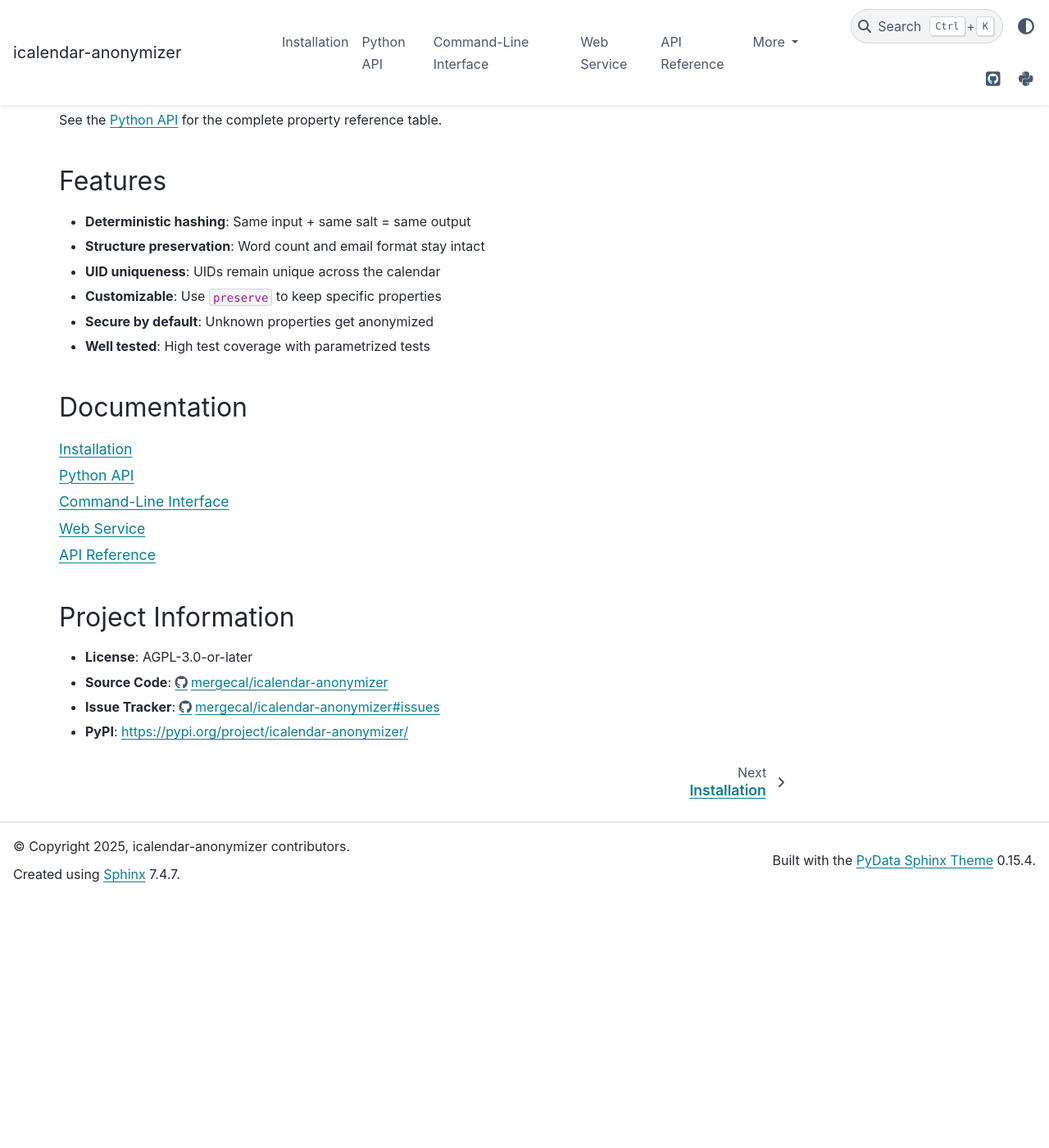
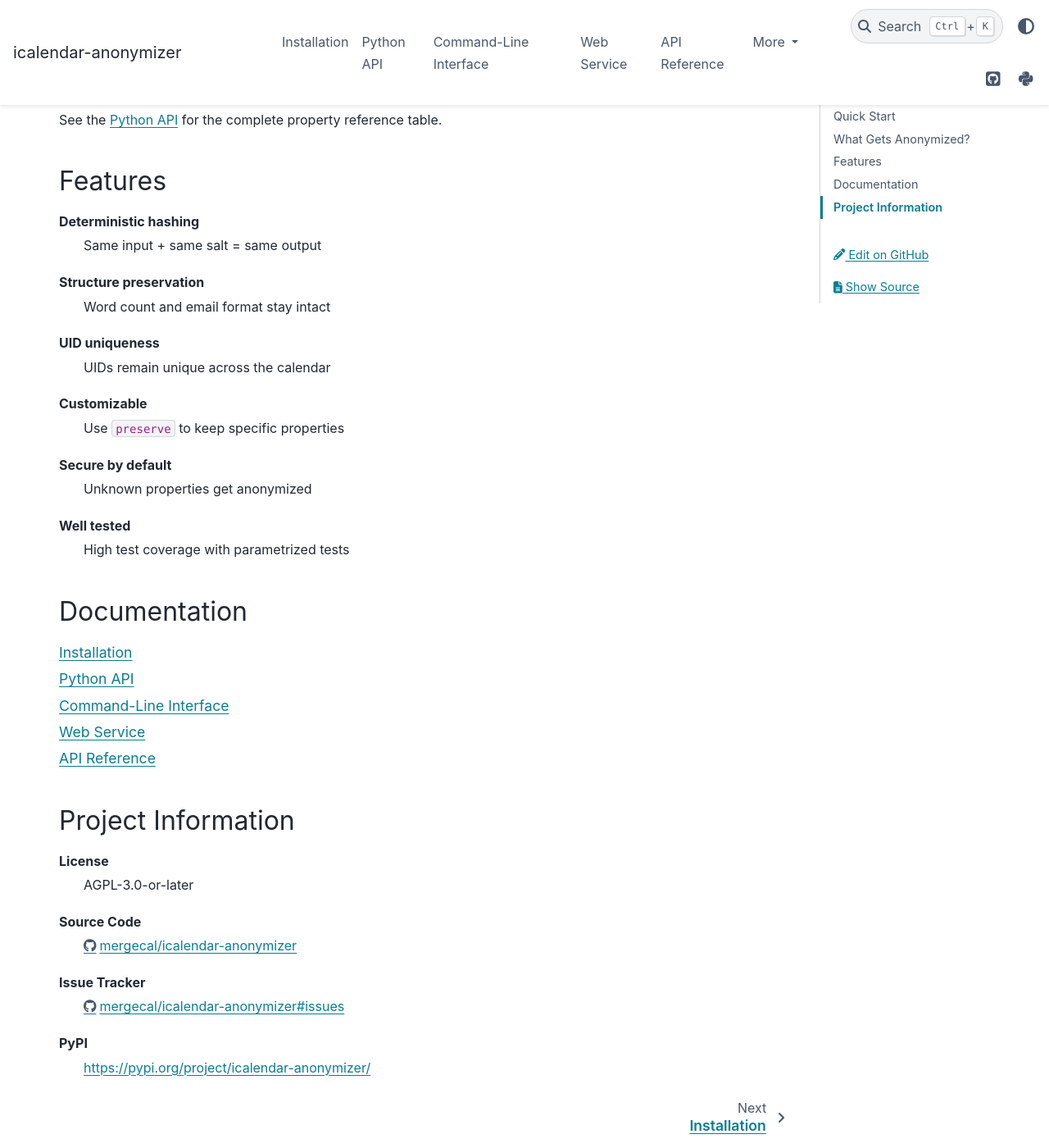
Before and after one commit to mergecal/icalendar-anonymizer, a Sphinx documentation site: the page built from docs/index.rst, in a window 1280 px wide and 1400 px high, scrolled down 1399 px. Shown: the whole window at 82% size. Built offline with Sphinx 7.4.7 and the PyData theme 0.15.4, drawn with Linux system fonts in a browser that asks for light colours; before the commit the page ends 2494 px from its top, so only the background shows below that; some of the changed text lies outside the part shown.

Commit message:
refactor(docs): address Steve's global feedback
- Change bash → shell code-block lexer globally
- Update URLs to /stable/ (README, CHANGES, release workflow)
- Simplify CONTRIBUTING.md to link to ReadTheDocs
- Convert lists to definition lists in index.rst
- Fix Python version to "3.11, 3.12, or 3.13"
- Remove hardcoded icalendar version references
- Remove Sphinx version cap in pyproject.toml
- Fix ordered list syntax to #. auto-numbering
- Remove duplicate changelog heading
- Fix .gitignore UV → uv capitalization
- Add introduction to installation.rst

```diff
--- a/CHANGES.rst
+++ b/CHANGES.rst
@@ -51,7 +51,7 @@ Breaking changes
 New features
 ''''''''''''
 
-- Added Sphinx documentation with PyData theme on Read the Docs. Includes installation guide, Python API usage with property reference table, autodoc API reference, and contributing guide. Configured :file:`docs/conf.py` with :py:mod:`sphinx_design`, :py:mod:`sphinx_copybutton`, :py:mod:`sphinx.ext.intersphinx`. Updated :file:`pyproject.toml` with doc dependencies and Read the Docs URLs. Added badge to :file:`README.md`. Documentation at https://icalendar-anonymizer.readthedocs.io/. See `Issue 9 <https://github.com/mergecal/icalendar-anonymizer/issues/9>`_.
+- Added Sphinx documentation with PyData theme on Read the Docs. Includes installation guide, Python API usage with property reference table, autodoc API reference, and contributing guide. Configured :file:`docs/conf.py` with :py:mod:`sphinx_design`, :py:mod:`sphinx_copybutton`, :py:mod:`sphinx.ext.intersphinx`. Updated :file:`pyproject.toml` with doc dependencies and Read the Docs URLs. Added badge to :file:`README.md`. Documentation at https://icalendar-anonymizer.readthedocs.io/stable/. See `Issue 9 <https://github.com/mergecal/icalendar-anonymizer/issues/9>`_.
 - Added :file:`.readthedocs.yaml` configuration file with Ubuntu 24.04 build environment and Python 3.13 to enable automatic documentation builds on Read the Docs. See `PR 56 <https://github.com/mergecal/icalendar-anonymizer/pull/56>`_.
 - Added command-line interface with :program:`icalendar-anonymize` and :program:`ican` commands. Supports stdin/stdout piping, file I/O, and verbose mode. Uses Click 8.3.1 for argument parsing with built-in ``-`` convention for Unix-style streams. Binary mode handling for ICS files. Comprehensive error handling with clear messages. Install with ``pip install icalendar-anonymizer[cli]``. Includes 17 tests maintaining overall project coverage at 95%+. See `Issue 3 <https://github.com/mergecal/icalendar-anonymizer/issues/3>`_.
 
--- a/docs/changelog.rst
+++ b/docs/changelog.rst
@@ -1,8 +1,4 @@
 .. SPDX-FileCopyrightText: 2025 icalendar-anonymizer contributors
 .. SPDX-License-Identifier: AGPL-3.0-or-later
 
-=========
-Changelog
-=========
-
 .. include:: ../CHANGES.rst
--- a/docs/index.rst
+++ b/docs/index.rst
@@ -51,7 +51,7 @@ Quick Start
 
 Install the package:
 
-.. code-block:: bash
+.. code-block:: shell
 
     pip install icalendar-anonymizer
 
@@ -94,12 +94,23 @@ See the :doc:`usage/python-api` for the complete property reference table.
 Features
 ========
 
-- **Deterministic hashing**: Same input + same salt = same output
-- **Structure preservation**: Word count and email format stay intact
-- **UID uniqueness**: UIDs remain unique across the calendar
-- **Customizable**: Use ``preserve`` to keep specific properties
-- **Secure by default**: Unknown properties get anonymized
-- **Well tested**: High test coverage with parametrized tests
+Deterministic hashing
+    Same input + same salt = same output
+
+Structure preservation
+    Word count and email format stay intact
+
+UID uniqueness
+    UIDs remain unique across the calendar
+
+Customizable
+    Use ``preserve`` to keep specific properties
+
+Secure by default
+    Unknown properties get anonymized
+
+Well tested
+    High test coverage with parametrized tests
 
 Documentation
 =============
@@ -123,7 +134,14 @@ Documentation
 Project Information
 ===================
 
-- **License**: AGPL-3.0-or-later
-- **Source Code**: https://github.com/mergecal/icalendar-anonymizer
-- **Issue Tracker**: https://github.com/mergecal/icalendar-anonymizer/issues
-- **PyPI**: https://pypi.org/project/icalendar-anonymizer/
+License
+    AGPL-3.0-or-later
+
+Source Code
+    https://github.com/mergecal/icalendar-anonymizer
+
+Issue Tracker
+    https://github.com/mergecal/icalendar-anonymizer/issues
+
+PyPI
+    https://pypi.org/project/icalendar-anonymizer/
--- a/pyproject.toml
+++ b/pyproject.toml
@@ -71,7 +71,7 @@ dev = [
 ]
 
 doc = [
-    "sphinx>=8.2,<9",
+    "sphinx>=8.2",
     "pydata-sphinx-theme>=0.16.0",
     "sphinx-copybutton>=0.5.2",
     "sphinx-design>=0.6.0",
```
Also changed, not shown: other parts of docs/index.rst (+2 -2 lines), CONTRIBUTING.md (+7 -218 lines), README.md (+1 -1 lines), docs/contributing.rst (+16 -16 lines), docs/installation.rst (+40 -53 lines), 2 other files.
